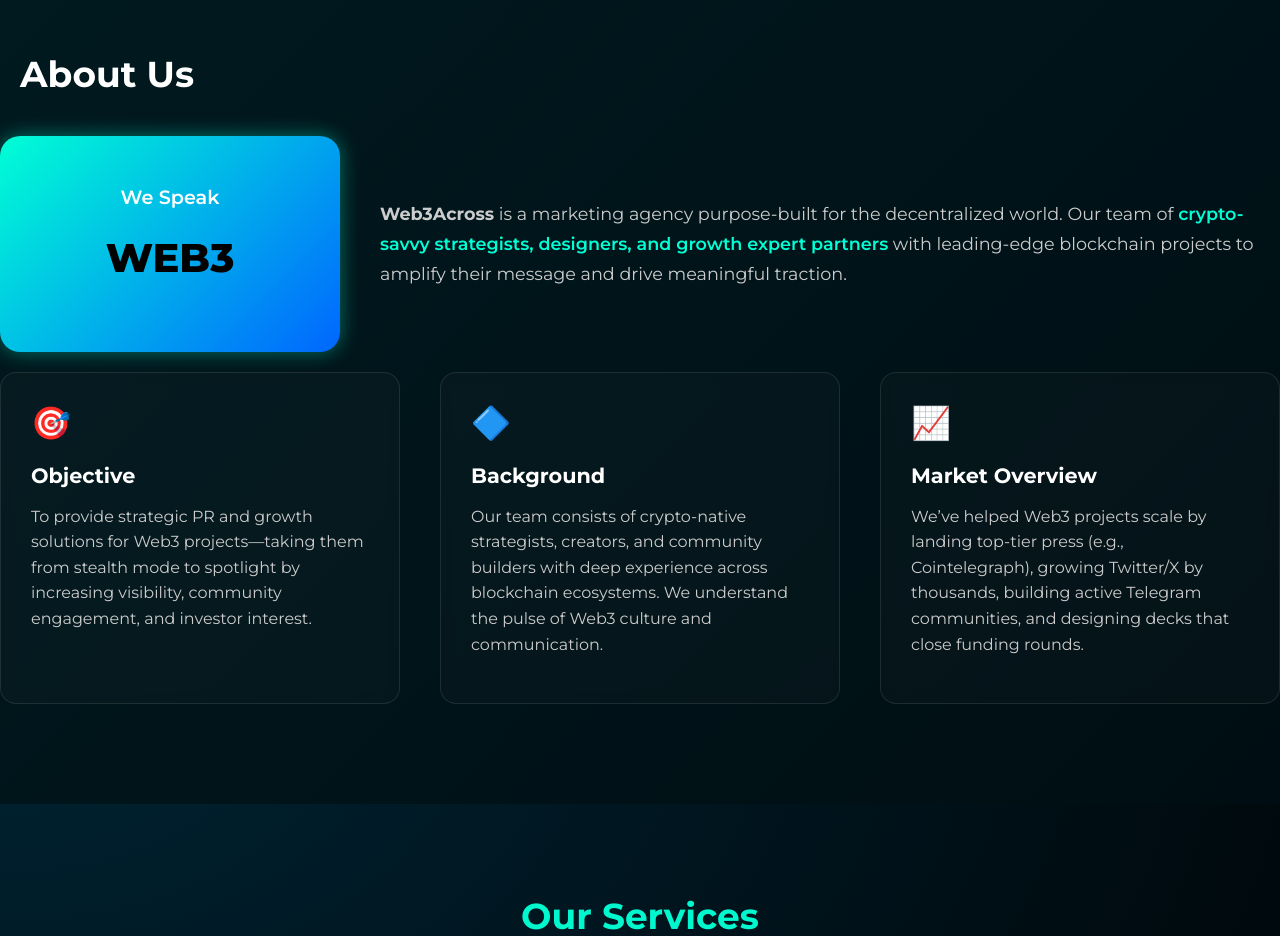
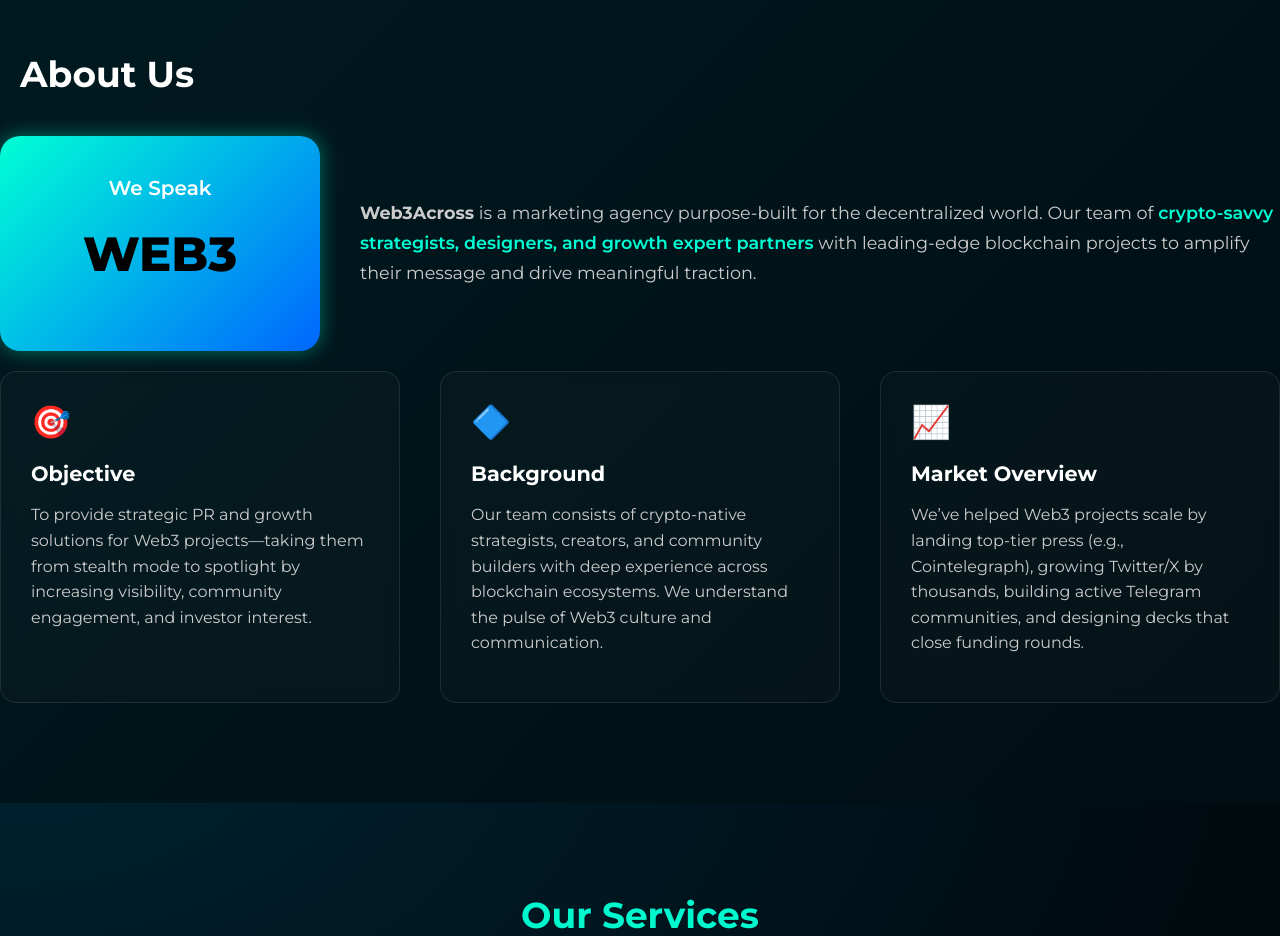
Before and after one commit to RektRider/Web3Across-Final-workingsite, a plain HTML site: page index.html in a window 1280 px wide. Shown: the part 900-1836 px from the top of the page. Drawn offline with Linux system fonts and the light colour scheme.

Commit message:
Update styles.css

```diff
--- a/styles.css
+++ b/styles.css
@@ -158,9 +158,9 @@
 /* We Speak Web3 box */
 .about-box {
   background: linear-gradient(135deg, #00ffd5, #0066ff);
-  color: #fff;
+  color: #ffffff;
   border-radius: 20px;
-  padding: 30px 20px;
+  padding: 20px 10px;
   width: 300px;
   height: fit-content;
   text-align: center;
@@ -172,12 +172,12 @@
 }
 
 .about-box .box-top {
-  font-size: 1.2rem;
+  font-size: 1.25rem;
   font-weight: 600;
 }
 
 .about-box .box-bottom {
-  font-size: 2.5rem;
+  font-size: 3rem;
   font-weight: 800;
   margin-top: 5px;
   color: #000;
```
